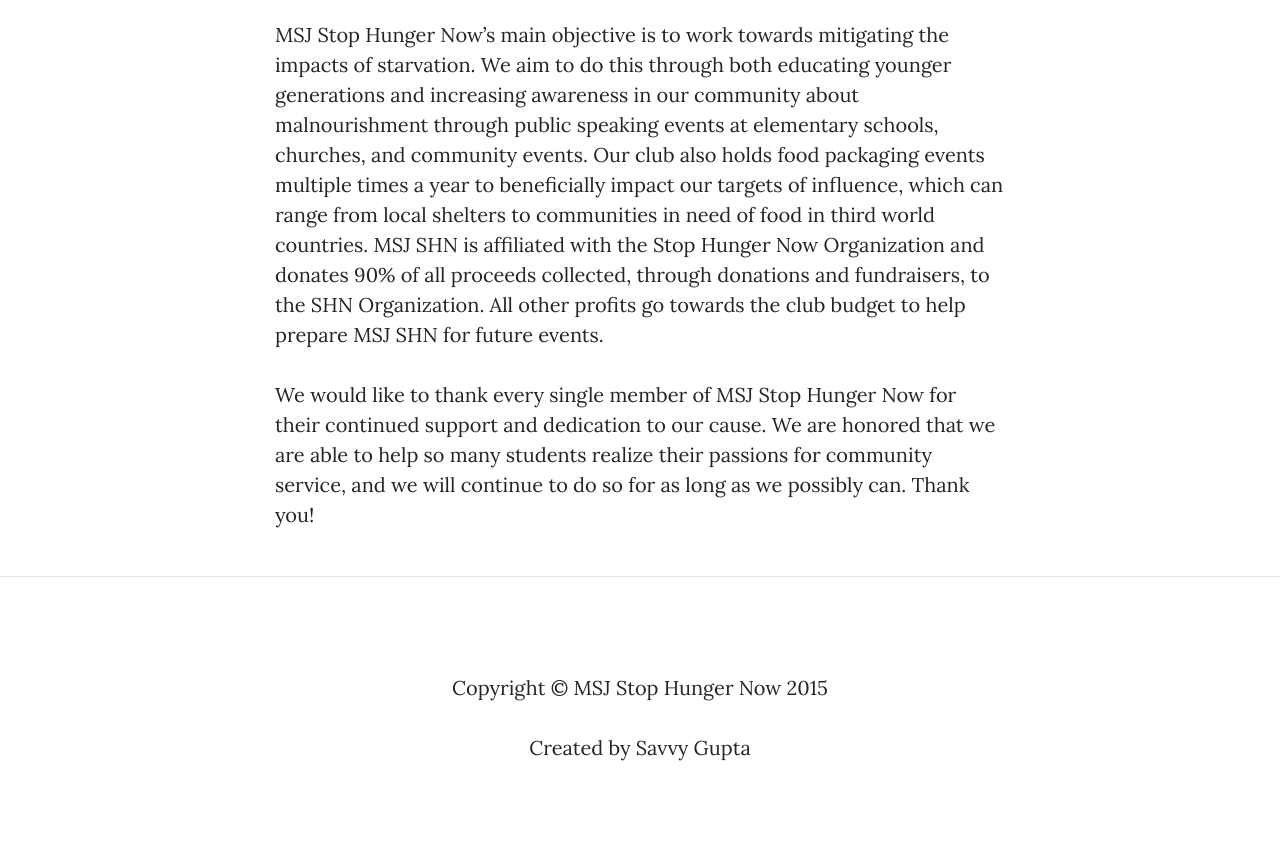
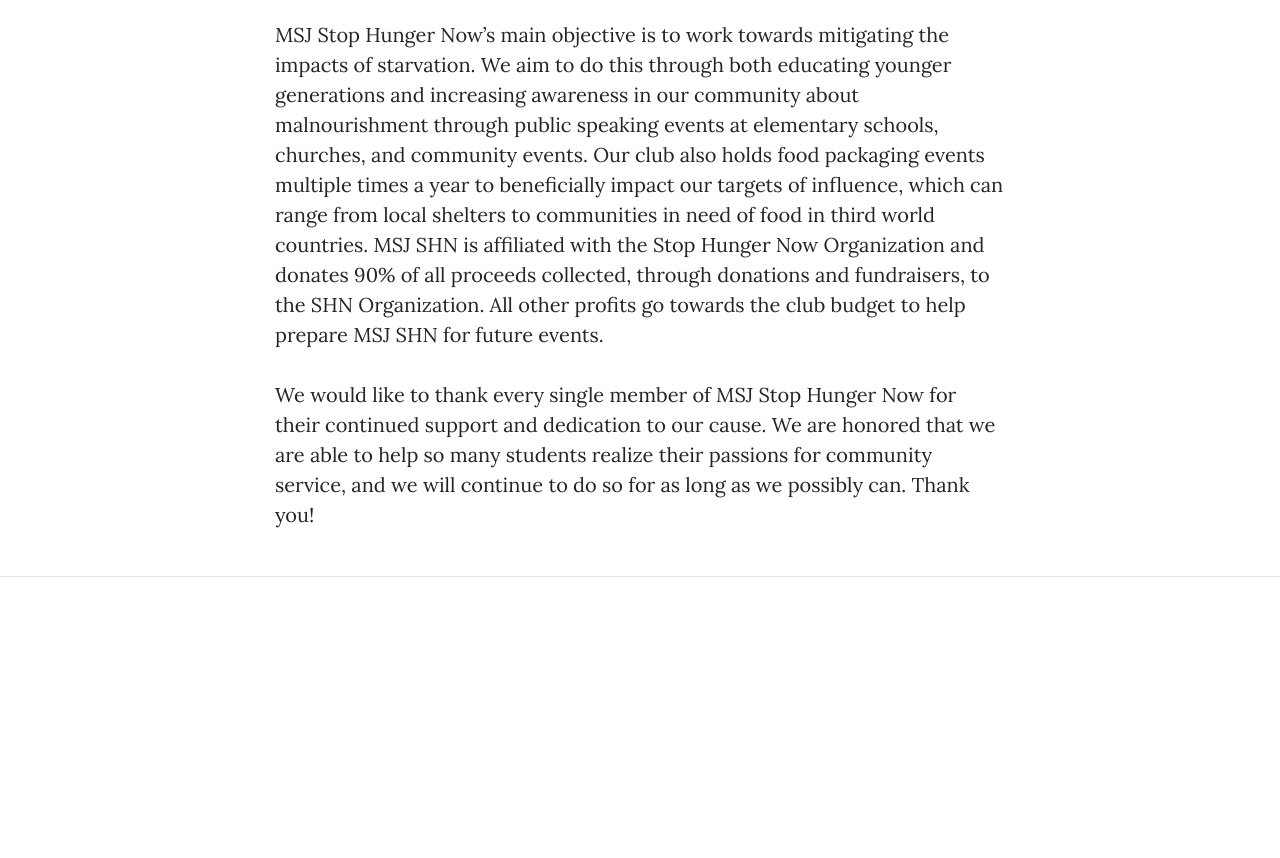
Before and after one commit to supersavvy/stophungernow, a website: page post.html in a window 1280 px wide. Shown: the part 687-1545 px from the top of the page. After the commit the page ends 1280 px from the top, so only its background shows below. Drawn offline with nearby package versions, Linux system fonts and the light colour scheme.

Commit message:
Update post.html

```diff
--- a/post.html
+++ b/post.html
@@ -86,12 +86,6 @@
     <hr>
 
     <!-- Footer -->
-    <footer>
-      <div class="container text-center">
-        <p>Copyright &copy; MSJ Stop Hunger Now 2015</p>
-        <p>Created by Savvy Gupta</p>
-      </div>
-    </footer>
 
     <!-- Bootstrap core JavaScript -->
     <script src="vendor/jquery/jquery.min.js"></script>
```
